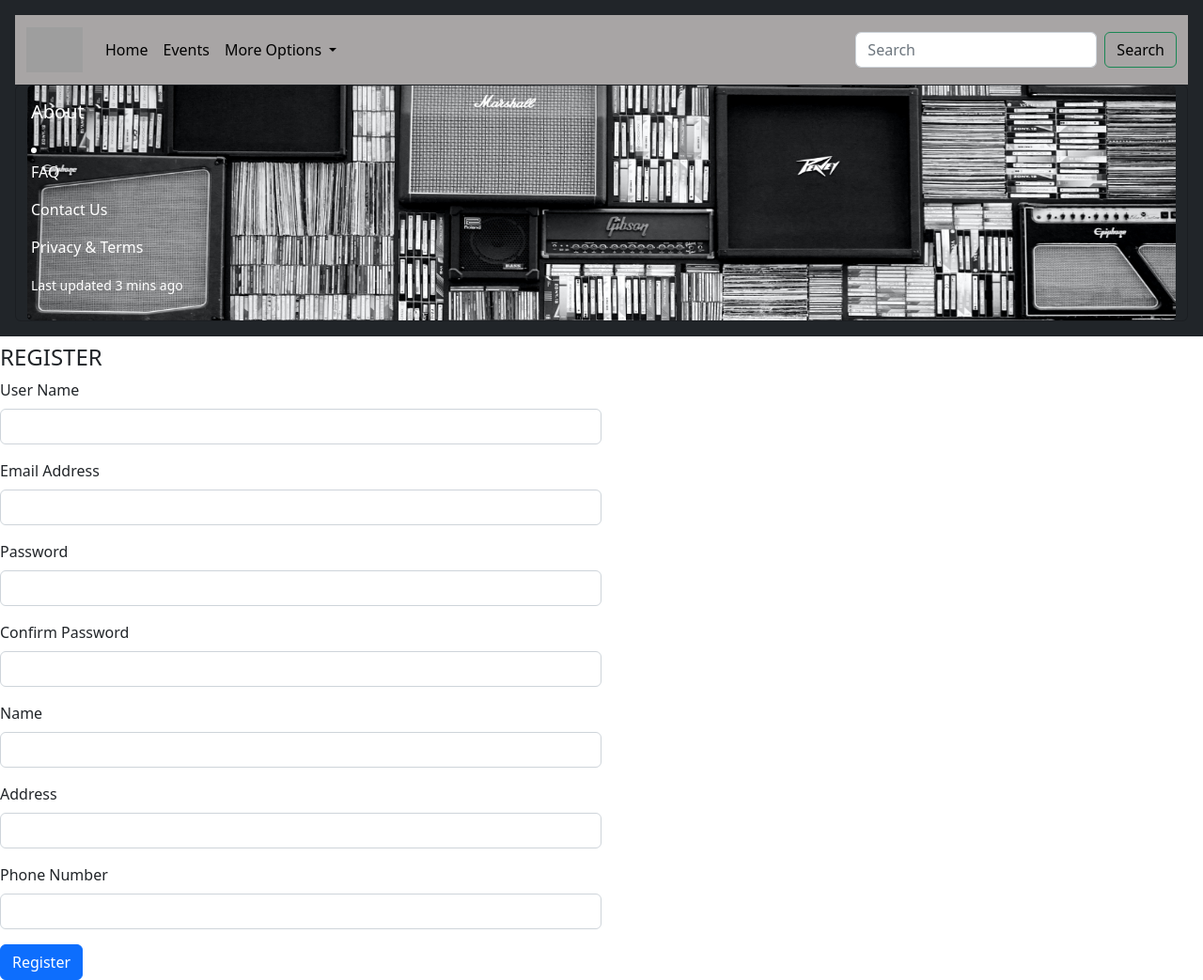
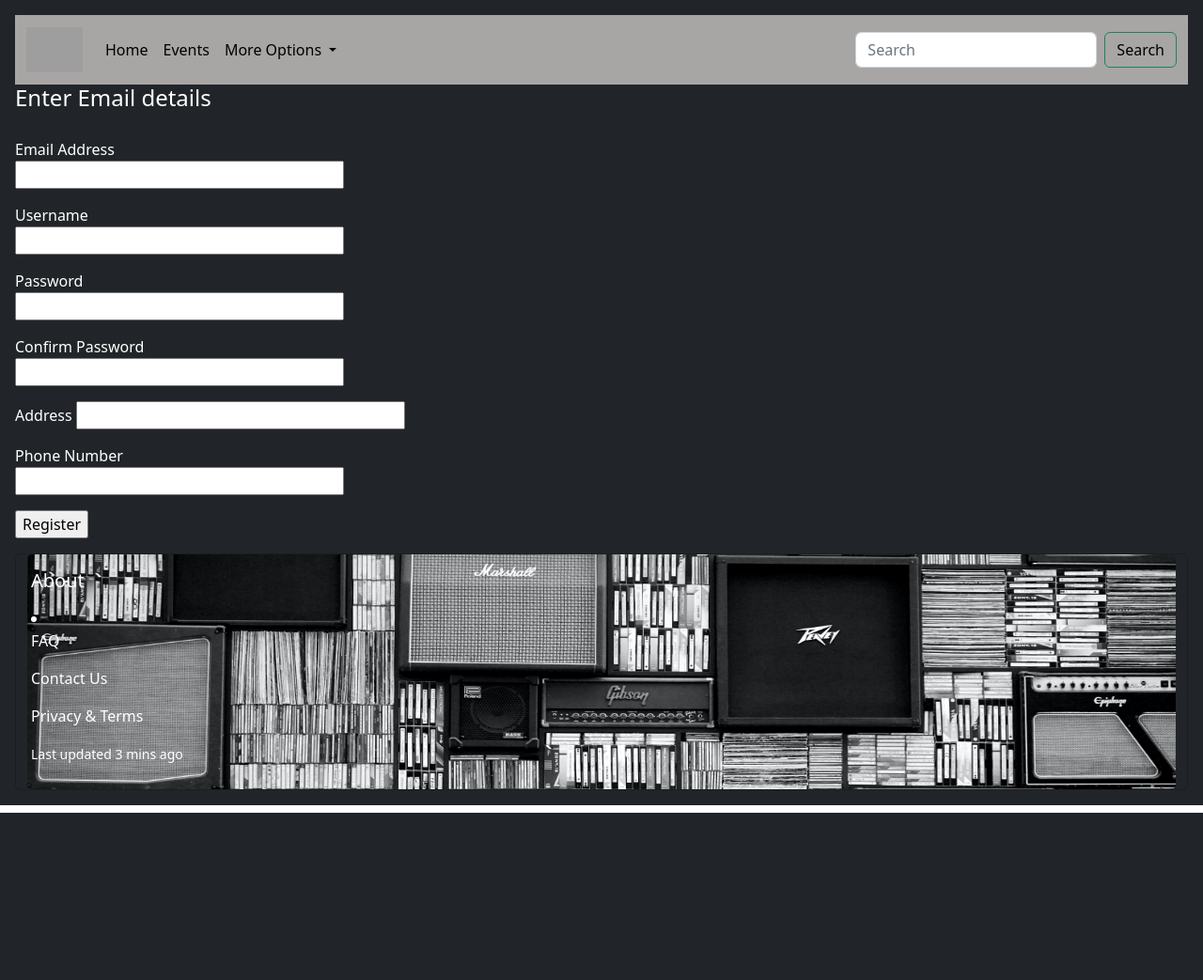
Before and after one commit to Tosh-Patil/assessment3_webapp, a Flask app: page /register in a window 1280 px wide. Shown: the whole page at 94% size. After the commit the page ends 865 px from the top, so only its background shows below. Run offline with Flask 2, Linux system fonts and the light colour scheme; some libraries are stand-ins or nearby versions; grey boxes are pictures that could not be loaded.

Commit message:
unstable and weird, just to see code

```diff
--- a/website/auth.py
+++ b/website/auth.py
@@ -1,10 +1,10 @@
 from flask import (
     Blueprint, flash, render_template, request, url_for, redirect
 )
-from werkzeug.security import generate_password_hash,check_password_hash
+from werkzeug.security import generate_password_hash, check_password_hash
 from .models import User
 from .forms import LoginForm,RegisterForm
-from flask_login import login_user, login_required,logout_user
+from flask_login import login_user, login_required, logout_user, current_user
 from . import db
 
 
@@ -15,27 +15,38 @@
 # registration function
 @bp.route('/register', methods =['GET', 'POST'])
 def register():
+    # Check user is not already logged in
+    if current_user.is_authenticated:
+        return redirect('/index')
     #create the form
     form = RegisterForm()
     if form.validate_on_submit():
-        print('Register form submitted')
-
-        uname = form.user_name.data
-        pwd = form.password.data
-        email = form.email_id.data
-        name = form.name.data
-        address = form.address.data
-        contact = form.contact_number.data
-
+        pwd=form.password.data
         pwd_hash = generate_password_hash(pwd)
 
-        new_user = User(username=uname, email=email, password=pwd, name=name, address=address, contactNumber=contact)
-        db.session.add(new_user)
+        user = User(
+            email=form.email.data,
+            username=form.username.data,
+            address=form.address.data,
+            contactNumber=form.contact_number.data,
+            password=pwd_hash
+        )
+
+       # uname = form.username.data
+       # pwd = form.password.data
+       # email = form.email_id.data
+       # name = form.name.data
+      #  address = form.address.data
+       # contact = form.contact_number.data
+
+       # new_user = User(username=uname, email=email, password=pwd, name=name, address=address, contactNumber=contact)
+
+        db.session.add(user)
         db.session.commit
         flash('Registered Account')
-        return redirect(url_for('auth.register'))
+        return redirect('/index')
 
-    return render_template('user.html', form=form, heading='REGISTER')
+    return render_template('register.html', title='REGISTER', form=form)
 
 
 
@@ -62,10 +73,11 @@
             return redirect(nextp)
         else:
             flash(error)
-    return render_template('user.html', form=login_form, heading='Login')
+    return render_template('login.html', form=login_form, heading='Login')
 
 
 @bp.route('/logout')
+@login_required
 def logout():
     logout_user()
     return redirect('/index')
--- a/website/forms.py
+++ b/website/forms.py
@@ -8,19 +8,17 @@
 
 #creates the login information
 class LoginForm(FlaskForm):
-    user_name=StringField("User Name", validators=[InputRequired('Enter user name')])
-    password=PasswordField("Password", validators=[InputRequired('Enter user password')])
+    username=StringField("Username", validators=[InputRequired('Enter username')])
+    password=PasswordField("Password", validators=[InputRequired('Enter password')])
     submit = SubmitField("Login")
 
  # this is the registration form
 class RegisterForm(FlaskForm):
-    user_name = StringField("User Name", validators=[InputRequired()])
-    email_id = StringField("Email Address", validators=[Email("Please enter a valid email")])
+    username = StringField("Username", validators=[InputRequired()])
+    email = StringField("Email Address", validators=[Email("Please enter a valid email")])
     #linking two fields - password should be equal to data entered in confirm
-    password=PasswordField("Password", validators=[InputRequired(),
-                  EqualTo('confirm', message="Passwords should match")])
-    confirm = PasswordField("Confirm Password")
-    name = StringField("Name", validators=[InputRequired()])
+    password=PasswordField("Password", validators=[InputRequired()])
+    confirm = PasswordField("Confirm Password", validators=[InputRequired(), EqualTo('password')])
     address = StringField("Address")
     contact_number = StringField("Phone Number", validators=[InputRequired(),])
 
--- a/website/models.py
+++ b/website/models.py
@@ -11,7 +11,6 @@
     username = db.Column(db.String(32), unique=True, nullable=False)
     email = db.Column(db.String(64), unique=True, nullable=False)
     password = db.Column(db.String(64), nullable=False)
-    name = db.Column(db.String(64))
     address = db.Column(db.String(128))
     contactNumber = db.Column(db.String(32))
     comments = db.relationship('Comment', backref='user', lazy=True)
--- a/website/templates/register.html
+++ b/website/templates/register.html
@@ -2,38 +2,81 @@
 
 {% import "bootstrap/form.html" as wtf %}
 {% block content %}
-
+ <!--  -->
  <div class="col-4">
-        <form>
+        <form action="" method="post">
         <h4>Enter Email details</h4>
         <div style="padding-bottom: 20px;"></div>
         <div class="mb-3">
+          <p>
+            {{ form.email.label }}
+            {{ form.email(size=32) }}
+            {% for error in form.email.errors %}
+            <span style="color: red;">[{{ error }}]</span>
+            {% endfor %}
+          </p>
+          <!--
           <label for="exampleInputEmail1" class="form-label">Email address</label>
-          <input type="email" class="form-control" id="exampleInputEmail1" aria-describedby="emailHelp">
+          <input type="email" class="form-control" id="exampleInputEmail1" aria-describedby="emailHelp">-->
         </div>
 		<div class="mb-3">
-          <label for="exampleInputEmail1" class="form-label">Username</label>
-          <input type="name" class="form-control" id="exampleInputEmail1" aria-describedby="emailHelp">
+      <p>
+        {{ form.username.label }}
+        {{ form.username(size=32) }}
+        {% for error in form.username.errors %}
+        <span style="color: red;">[{{ error }}]</span>
+        {% endfor %}
+      </p>
+          <!--<label for="exampleInputEmail1" class="form-label">Username</label>
+          <input type="name" class="form-control" id="exampleInputEmail1" aria-describedby="emailHelp">-->
         </div>
         <div class="mb-3">
-          <label for="exampleInputPassword1" class="form-label">Password</label>
-          <input type="password" class="form-control" id="exampleInputPassword1">
+          <p>
+            {{ form.password.label }}
+            {{ form.password(size=32) }}
+            {% for error in form.password.errors %}
+            <span style="color: red;">[{{ error }}]</span>
+            {% endfor %}
+          </p>
+          <!--<label for="exampleInputPassword1" class="form-label">Password</label>
+          <input type="password" class="form-control" id="exampleInputPassword1">-->
         </div>
 		<div class="mb-3">
-          <label for="exampleInputPassword1" class="form-label">Repeat password</label>
-          <input type="password" class="form-control" id="exampleInputPassword1">
+      <p>
+        {{ form.confirm.label }}
+        {{ form.confirm(size=32) }}
+        {% for error in form.confirm.errors %}
+        <span style="color: red;">[{{ error }}]</span>
+        {% endfor %}
+      </p>
+          <!--<label for="exampleInputPassword1" class="form-label">Repeat password</label>
+          <input type="password" class="form-control" id="exampleInputPassword1">-->
         </div>
 		<div class="mb-3">
-          <label for="exampleInputEmail1" class="form-label">Address</label>
-          <input type="name" class="form-control" id="exampleInputEmail1" aria-describedby="emailHelp">
+      <p>
+        {{ form.address.label }}
+        {{ form.address(size=32) }}
+        {% for error in form.address.errors %}
+        <span style="color: red;">[{{ error }}]</span>
+        {% endfor %}
+      </p>
+          <!--<label for="exampleInputEmail1" class="form-label">Address</label>
+          <input type="name" class="form-control" id="exampleInputEmail1" aria-describedby="emailHelp">-->
         </div>
 		<div class="mb-3">
-          <label for="exampleInputEmail1" class="form-label">Contact number</label>
-          <input type="name" class="form-control" id="exampleInputEmail1" aria-describedby="emailHelp">
+      <p>
+        {{ form.contact_number.label }}
+        {{ form.contact_number(size=32) }}
+        {% for error in form.contact_number.errors %}
+        <span style="color: red;">[{{ error }}]</span>
+        {% endfor %}
+      </p>
+          <!--<label for="exampleInputEmail1" class="form-label">Contact number</label>
+          <input type="name" class="form-control" id="exampleInputEmail1" aria-describedby="emailHelp">-->
         </div>
 
-
-        <button type="button" class="btn btn-outline-light" style="color:silver">Sign Up</button>
+        <p>{{ form.submit() }}</p>
+        <!-- <button type="button" class="btn btn-outline-light" style="color:silver"></button> -->
       </form>
     </div>
 
```
